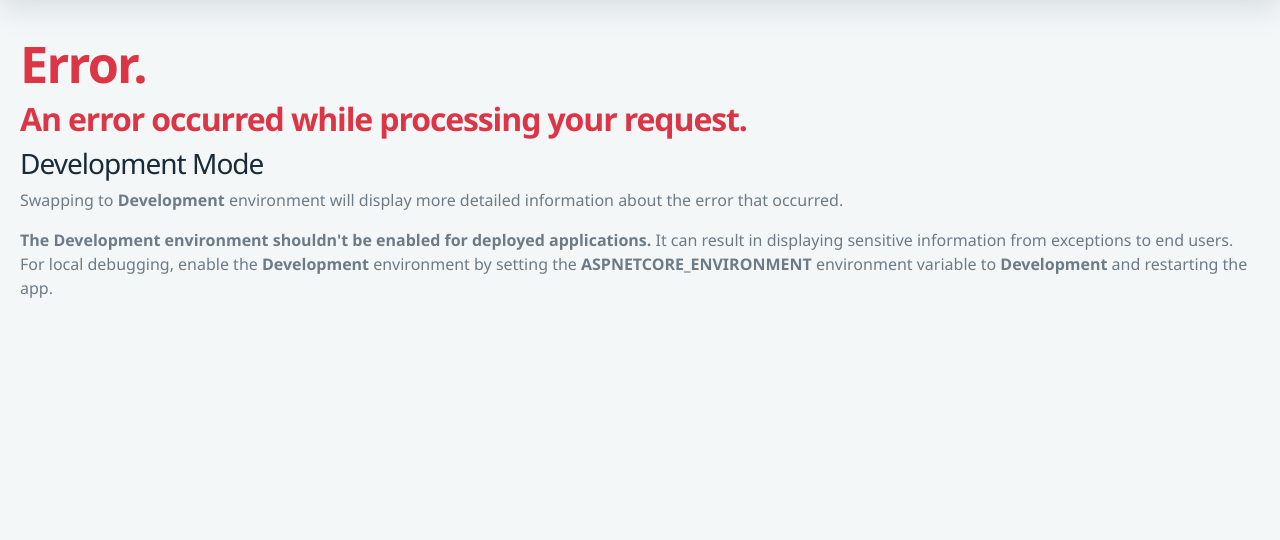
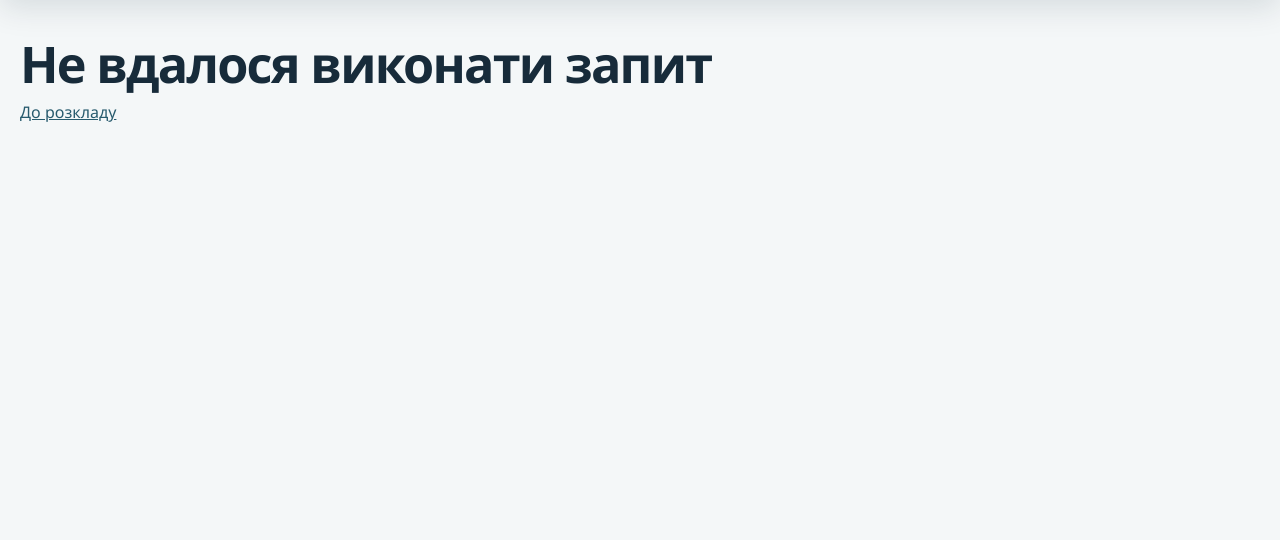
Before and after one commit to kycile24/RailwayTickets, an ASP.NET Core app: template RailwayTickets/Views/Shared/Error.cshtml in a window 1280 px wide. Shown: the part 93-633 px from the top of the page. Run offline with ASP.NET Core 8, Linux system fonts and the light colour scheme; the template is opened without the code that fills it, so the values that code supplies are empty; the project's own start-up code is not run, and a stand-in starts its controllers and pages.

Commit message:
Localize support pages and verify the language selector

```diff
--- a/RailwayTickets/Views/Shared/Error.cshtml
+++ b/RailwayTickets/Views/Shared/Error.cshtml
@@ -1,25 +1,8 @@
 @model RailwayTickets.Models.ErrorViewModel
-@{
-    ViewData["Title"] = "Error";
-}
-
-<h1 class="text-danger">Error.</h1>
-<h2 class="text-danger">An error occurred while processing your request.</h2>
-
+@{ ViewData["Title"] = Ui.Pick("Помилка", "Error"); }
+<h1>@Ui.Pick("Не вдалося виконати запит", "The request could not be completed")</h1>
 @if (Model.ShowRequestId)
 {
-    <p>
-        <strong>Request ID:</strong> <code>@Model.RequestId</code>
-    </p>
+    <p>@Ui.Pick("Номер запиту", "Request ID"): <code>@Model.RequestId</code></p>
 }
-
-<h3>Development Mode</h3>
-<p>
-    Swapping to <strong>Development</strong> environment will display more detailed information about the error that occurred.
-</p>
-<p>
-    <strong>The Development environment shouldn't be enabled for deployed applications.</strong>
-    It can result in displaying sensitive information from exceptions to end users.
-    For local debugging, enable the <strong>Development</strong> environment by setting the <strong>ASPNETCORE_ENVIRONMENT</strong> environment variable to <strong>Development</strong>
-    and restarting the app.
-</p>
+<a asp-controller="Trips" asp-action="Index">@Ui.Pick("До розкладу", "Back to the timetable")</a>
```
Also changed, not shown: RailwayTickets/Views/Home/Privacy.cshtml (+3 -5 lines), .github/workflows/verify.yml.
